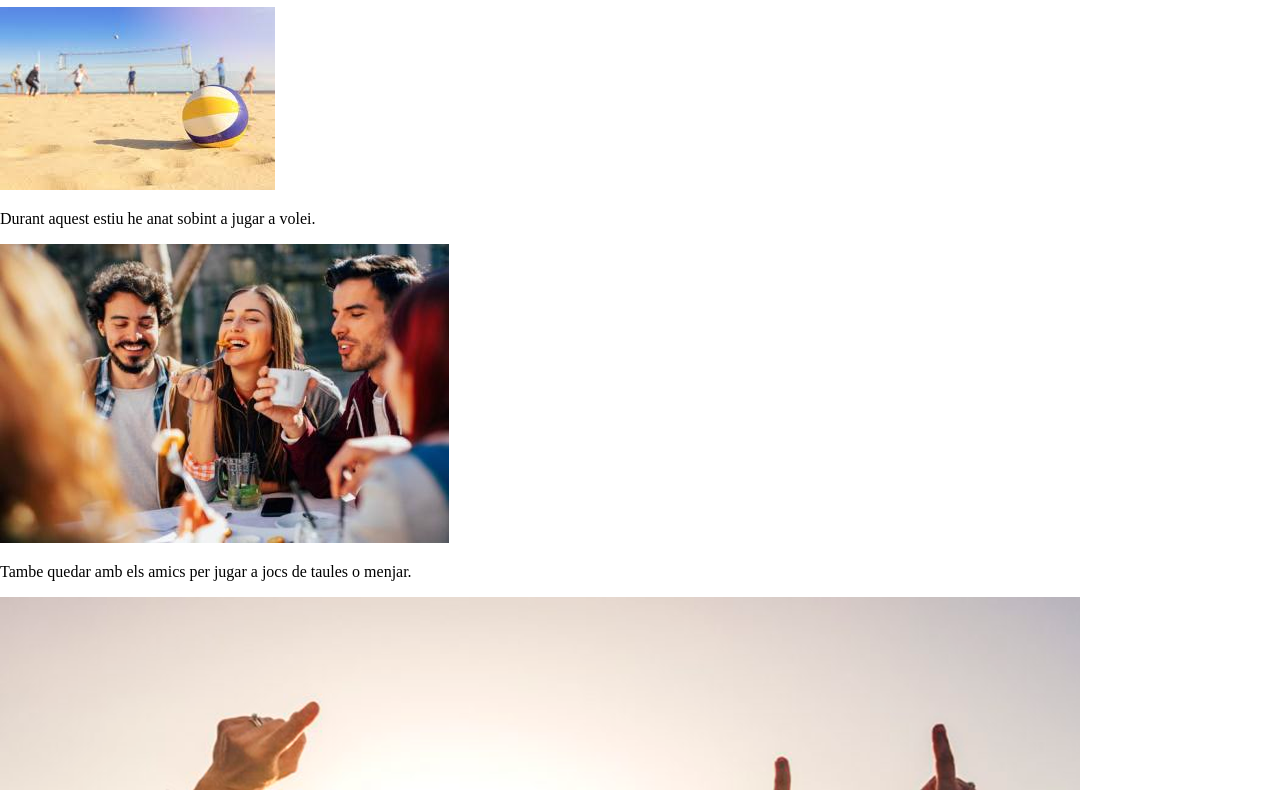
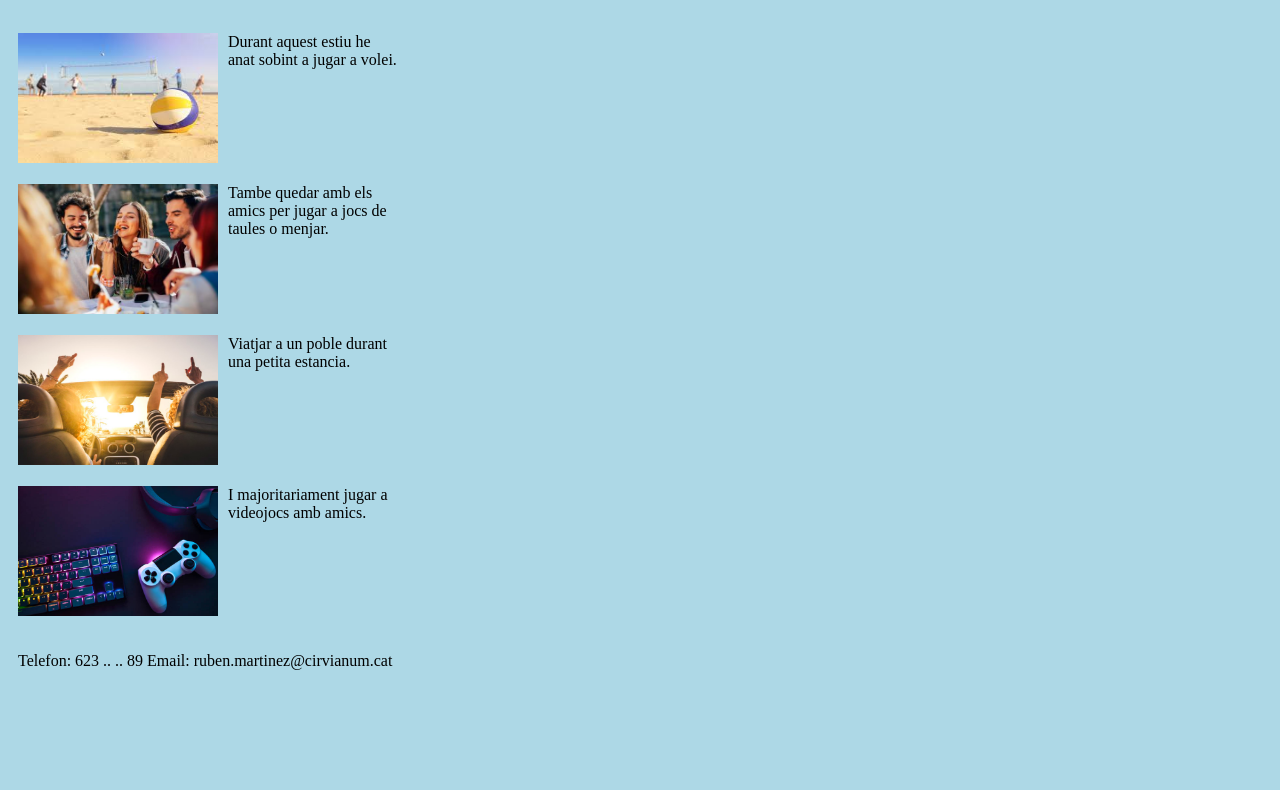
Before and after one commit to ruben-martinez-cirvianum/Tasca2RubenMartinez, a plain HTML site: page index.html in a window 1280 px wide. Shown: the part 73-863 px from the top of the page. After the commit the page ends 800 px from the top, so only its background shows below. Drawn offline with Linux system fonts and the light colour scheme.

Commit message:
Estil Aplicat

```diff
--- a/index.html
+++ b/index.html
@@ -13,20 +13,28 @@
     </div>
     <div class="cos">
         <article id="1">
+            <div>
                 <img src="./imgs/volei.jpg" alt="volei">
                 <p>Durant aquest estiu he anat sobint a jugar a volei.</p>
+            </div>
         </article>
         <article id="2">
+            <div>
                 <img src="./imgs/quedar.jpeg" alt="quedar">
                 <p>Tambe quedar amb els amics per jugar a jocs de taules o menjar.</p>
+            </div>
         </article>
         <article id="3">
+            <div>
                 <img src="./imgs/viajes.png" alt="viajes">
                 <p>Viatjar a un poble durant una petita estancia.</p>
+        </div>
         </article>
         <article id="4">
+            <div>
                 <img src="./imgs/game.jpg" alt="game">
                 <p>I majoritariament jugar a videojocs amb amics.</p>
+            </div>
         </article>
     </div>
     <div class="footer">
--- a/style.css
+++ b/style.css
@@ -1,4 +1,28 @@
+* {
+  padding: 10;
+  margin: 10;
+}
+
 body {
-    padding: 0;
-    margin: 0;
+  background: lightblue;
 }
+
+img {
+  float: left;
+  width: 200px;
+  height: 130px;
+  padding: 10px;
+}
+
+article {
+  height: 135px;
+  width: 400px;
+}
+
+p {
+  padding: 10px;
+}
+
+.cos {
+  display: table;
+}
```
Lines whose indentation alone changed are shown as unchanged.
